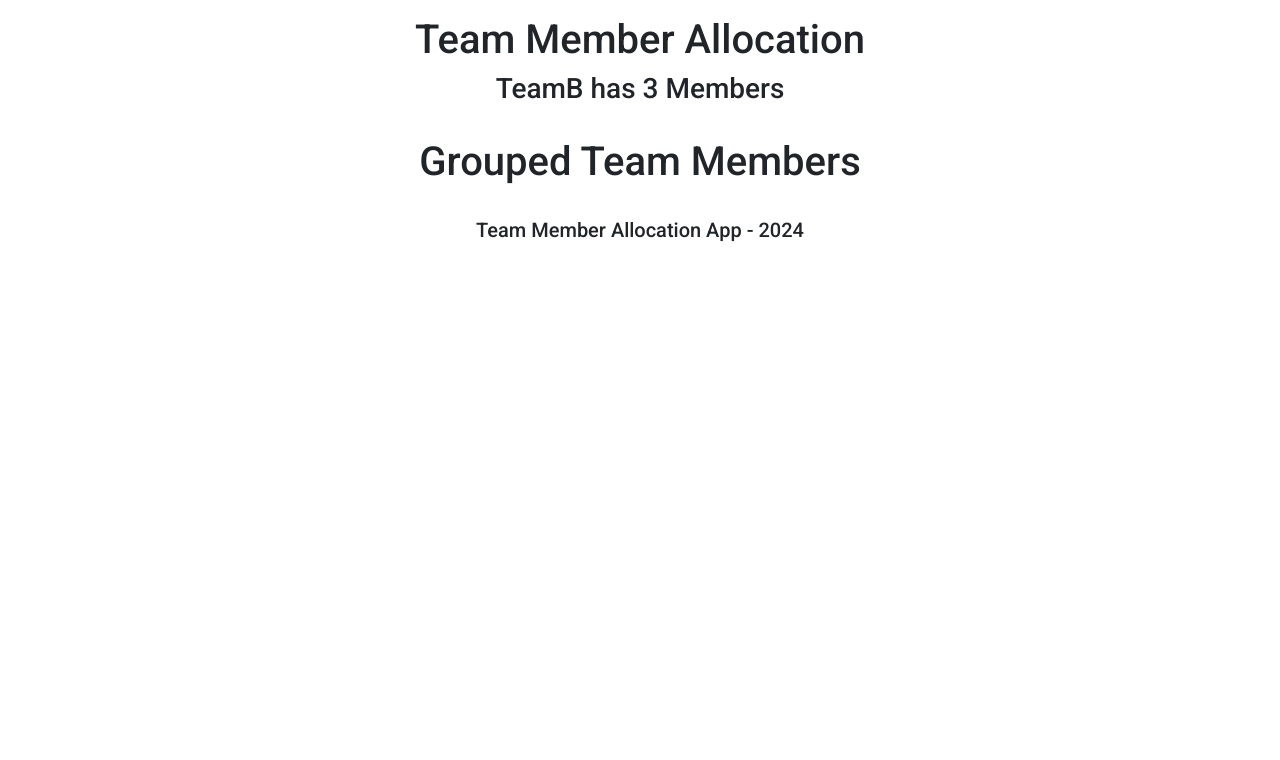
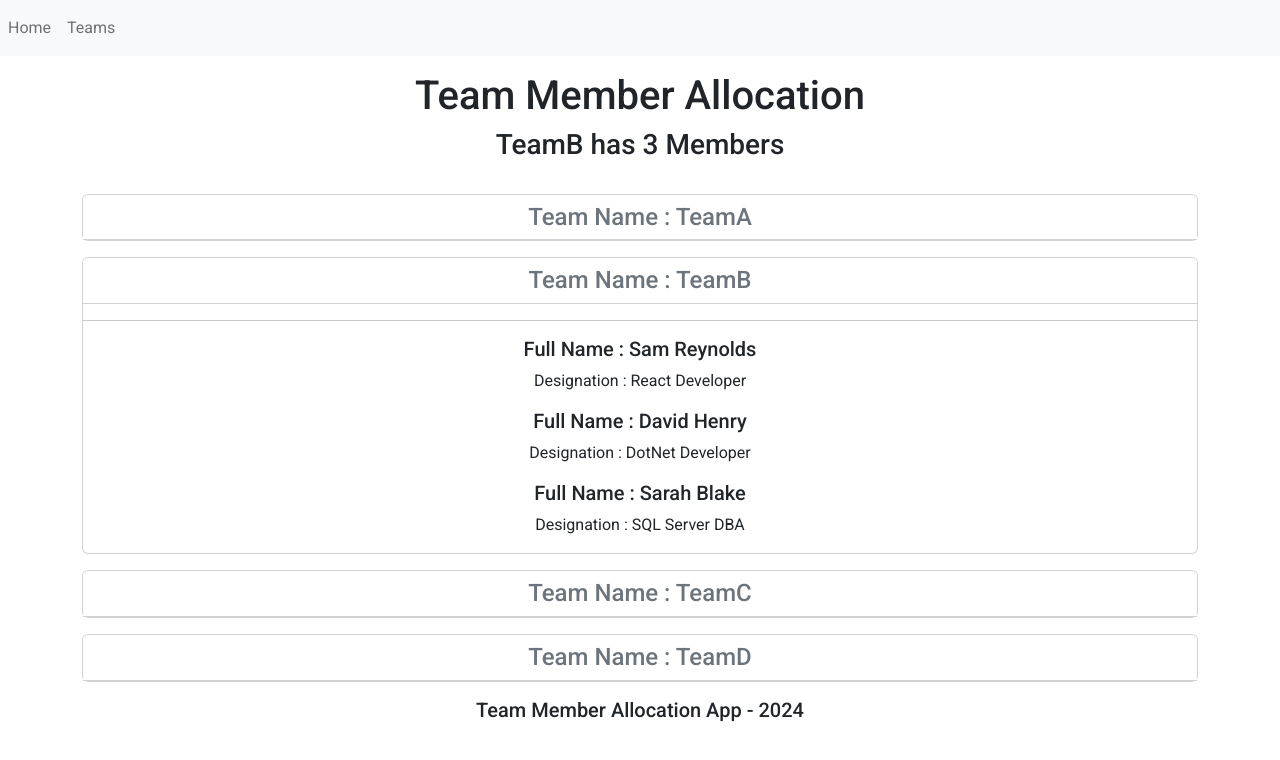
Before and after one commit to AndreMuderhwa/TeamMemberAllocation, a React (Create React App) app: page /GroupedTeamMembers in a window 1280 px wide. Shown: the top 760 px of the page. Built offline with nearby package versions, Linux system fonts and the light colour scheme.

Commit message:
add goupedTeam page

```diff
--- a/src/App.jsx
+++ b/src/App.jsx
@@ -5,6 +5,8 @@ import Footer from './Footer';
 //import Content from './Content';
 import Employees from './Employees';
 import GroupedTeamMembers from './GroupedTeamMembers';
+import NotFound from './NotFound';
+import Nav from './Nav';
 import {BrowserRouter as Router,Route,Routes} from 'react-router-dom';
 
 function App() {
@@ -131,6 +133,7 @@ useEffect(()=>{
 
   return (
    <Router>
+        <Nav/>
         <Header selectedTeam={selectedTeam}
                   teamMemberCount={employees.filter((employee)=>employee.teamName===selectedTeam).length}
         />
@@ -142,7 +145,8 @@ useEffect(()=>{
 
               />}>
         </Route>
-        <Route path="GroupedTeamMembers" element={<GroupedTeamMembers/>}></Route>
+        <Route path="GroupedTeamMembers" element={<GroupedTeamMembers employees={employees} selectedTeam={selectedTeam} setTeam={setTeam}/>}></Route>
+        <Route path="*" element={<NotFound/>}></Route>
 
         </Routes>
         <Footer/>
--- a/src/GroupedTeamMembers.jsx
+++ b/src/GroupedTeamMembers.jsx
@@ -1,11 +1,67 @@
-const GroupedTeamMembers=()=>{
+import { useState } from "react";
+
+const GroupedTeamMembers=({employees, selectedTeam,setTeam})=>{
+    const [groupedEmployees,setGroupedData]=useState(groupTeamMembers());
+
+    function groupTeamMembers(){
+        var teams=[];
+        var teamAMembers=employees.filter((employee)=>employee.teamName==='TeamA');
+        var teamA={team:'TeamA', members:teamAMembers, collapsed:selectedTeam==='TeamA'?false:true}
+        teams.push(teamA);
+
+        var teamBMembers=employees.filter((employee)=>employee.teamName==='TeamB');
+        var teamB={team:'TeamB', members:teamBMembers, collapsed:selectedTeam==='TeamB'?false:true}
+        teams.push(teamB);
+
+        var teamCMembers=employees.filter((employee)=>employee.teamName==='TeamC');
+        var teamC={team:'TeamC', members:teamCMembers, collapsed:selectedTeam==='TeamC'?false:true}
+        teams.push(teamC);
+
+        var teamDMembers=employees.filter((employee)=>employee.teamName==='TeamD');
+        var teamD={team:'TeamD', members:teamDMembers, collapsed:selectedTeam==='TeamD'?false:true}
+        teams.push(teamD);
+
+        return teams;
+    }
+    function handleTeamClick(e){
+        var transformedGroupData=groupedEmployees.map((groupedData)=> groupedData.team===e.currentTarget.id
+                                                                    ?{...groupedData,collapsed:!groupedData.collapsed} : groupedData);
+        setGroupedData(transformedGroupData);
+        setTeam(e.currentTarget.id);
+    }
+
     return(
         <main className="container">
-            <div className="row justify-content-center mt-3 mb-4">
-                <div className="col-8">
-                    <h1>Grouped Team Members</h1>
-                </div>
-            </div>
+           {
+            groupedEmployees.map((grouped)=>{
+                return (
+                    <div key={grouped.team} className="card mt-3" style={{cursor:'pointer'}}>
+                        <h4 id={grouped.team} className="card-header text-secondary bg-white" onClick={handleTeamClick}>
+                                Team Name : {grouped.team}
+                        </h4>
+                        <div id={"collapse_" + grouped.team} className={grouped.collapsed === true ? "collapse":""}>
+                            <hr/>
+                            {
+                                grouped.members.map((member)=>{
+                                    return (
+                                        <div className="mt-2">
+                                            <h5 className="card-title mt-2">
+                                                <span className="text-dark">Full Name : {member.fullName}</span>
+
+                                            </h5>
+                                            <p>Designation : {member.designation}</p>
+
+                                        </div>
+                                    );
+                                })
+                            }
+
+                        </div>
+
+                    </div>
+                )
+            })
+           }
         </main>
     )
 }
--- a/src/Nav.jsx
+++ b/src/Nav.jsx
@@ -2,7 +2,7 @@ import { Link } from "react-router-dom";
 
 const Nav=()=>{
     return (
-        <nav className="navbar navbar-expanded-lg navbar-light bg-light">
+        <nav className="navbar navbar-expand-lg navbar-light bg-light">
             <ul className="navbar-nav me-auto mb-2 mb-lg-0">
                 <li className="nav-item">
                     <Link className="nav-link" to="/">Home</Link>
--- /dev/null
+++ b/src/NotFound.jsx
@@ -0,0 +1,13 @@
+const NotFound=()=>{
+    return(
+        <header className="container">
+            <div className="row justify-content-center mt-3 mb-4">
+                <div className="col-8">
+                    <h1 className="text-danger">404 - Page Not Found</h1>
+
+                </div>
+            </div>
+        </header>
+    )
+}
+export default NotFound
```
